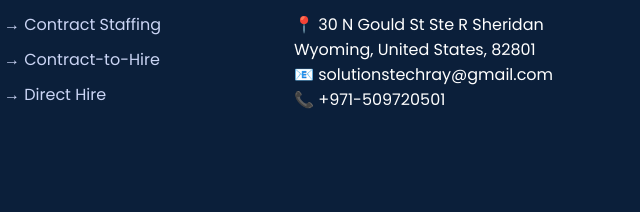
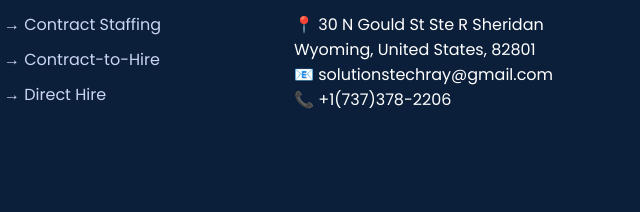
Before and after one commit to alankritaggarwal/TechRayHost, a plain HTML site: page index.html in a window 1280 px wide. Shown: the part 3808-4020 px from the top of the page, 636-1276 px from the left. Drawn offline with nearby package versions, Linux system fonts and the light colour scheme.

Commit message:
Add files via upload

```diff
--- a/index.html
+++ b/index.html
@@ -947,7 +947,7 @@ h2 {
             <h3>Get In Touch</h3>
             <p>📍 30 N Gould St Ste R Sheridan Wyoming, United States, 82801</p>
             <p>📧 solutionstechray@gmail.com</p>
-            <p>📞 +971-509720501</p>
+            <p>📞 +1(737)378-2206</p>
         </div>
 
     </div>
```
